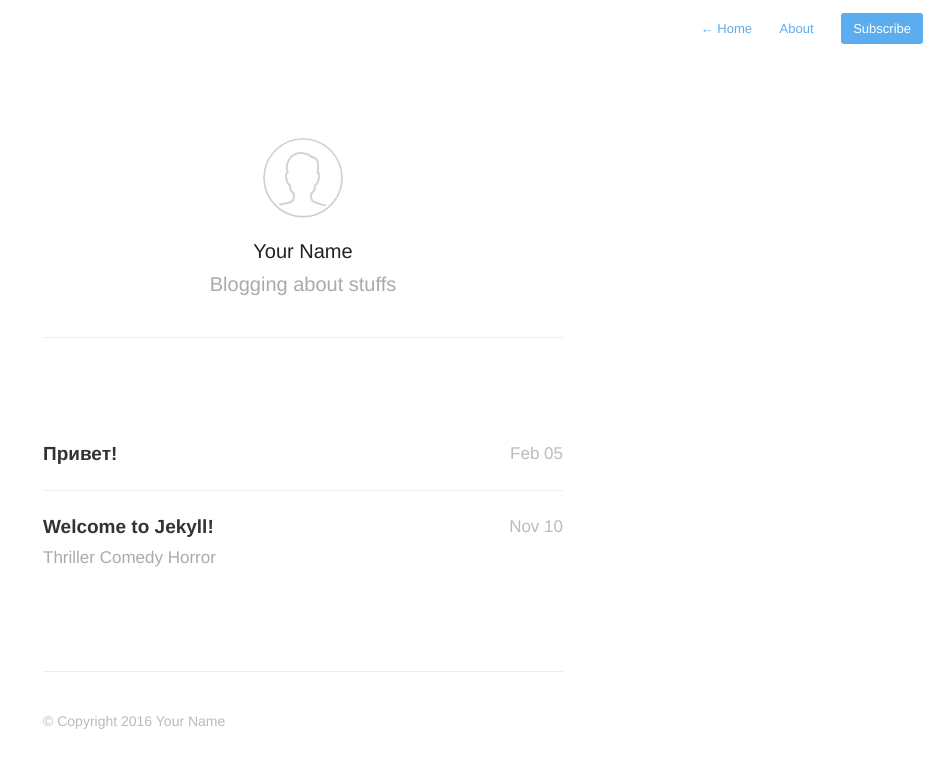
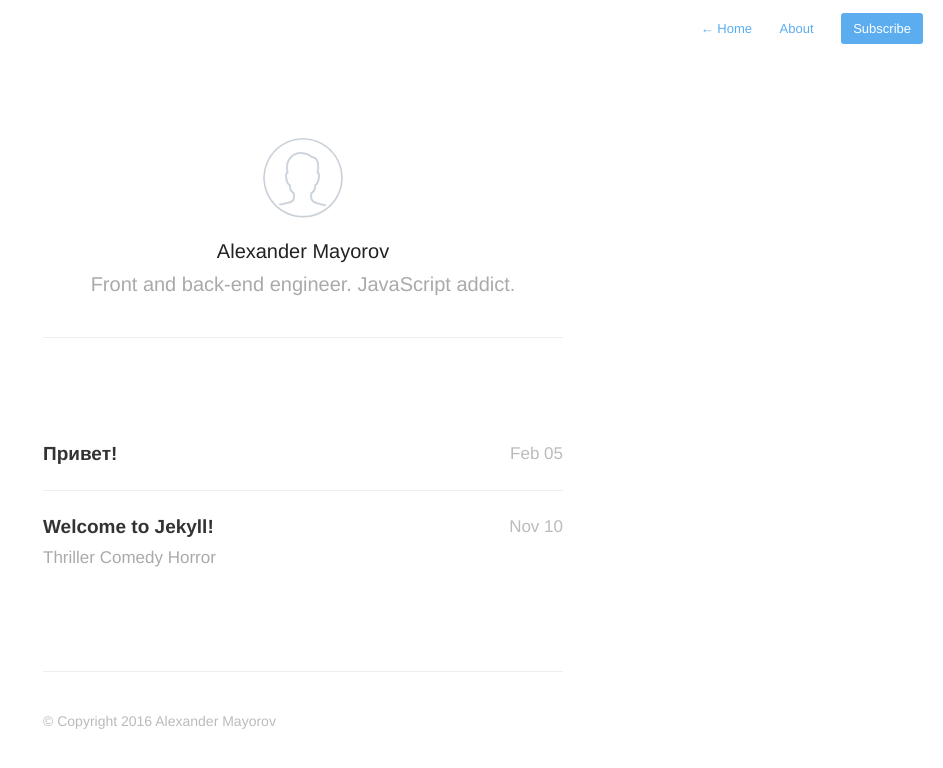
Before and after one commit to frontdevops/alexmayorov.github.io, a Jekyll site: the page built from index.html, in a window 1280 px wide. Shown: the top 768 px of the page, without its empty margins (337-1280 px from the left). Built offline with Jekyll 4.4.1, drawn with Linux system fonts in a browser that asks for light colours; nearby versions of some CDN libraries; Markdown is read by kramdown in place of the engine named in the settings; the list of posts is cut into pages by our own code.

Commit message:
Update _config.yml

```diff
--- a/_config.yml
+++ b/_config.yml
@@ -1,6 +1,6 @@
-name: Your New Jekyll Site
-description: Blogging about stuffs
-meta_description: "Your New Jekyll Site, Blogging about stuffs"
+name: Alexander Mayorov
+description: Front and back-end engineer. JavaScript addict.
+meta_description: "Front and back-end engineer. JavaScript addict."
 
 aboutPage: true
 
@@ -9,15 +9,15 @@ highlighter: pygments
 
 paginate: 20
 baseurl: /
-domain_name: 'http://yourblog-domain.com'
+domain_name: '//www.majorov.su'
 google_analytics: 'UA-XXXXXXXX-X'
-disqus: false
-disqus_shortname: 'your-disqus-shortname'
+disqus: true
+disqus_shortname: 'frontdevops'
 
 # Details for the RSS feed generator
-url:            'http://your-blog-url.example.com'
-author:         'Your Name'
-authorTwitter:  'YourTwitterUsername'
+url:            'https://medium.com/@frontman'
+author:         'Alexander Mayorov'
+authorTwitter:  'frontdevops'
 
 permalink:       /:year/:title/
 
```
